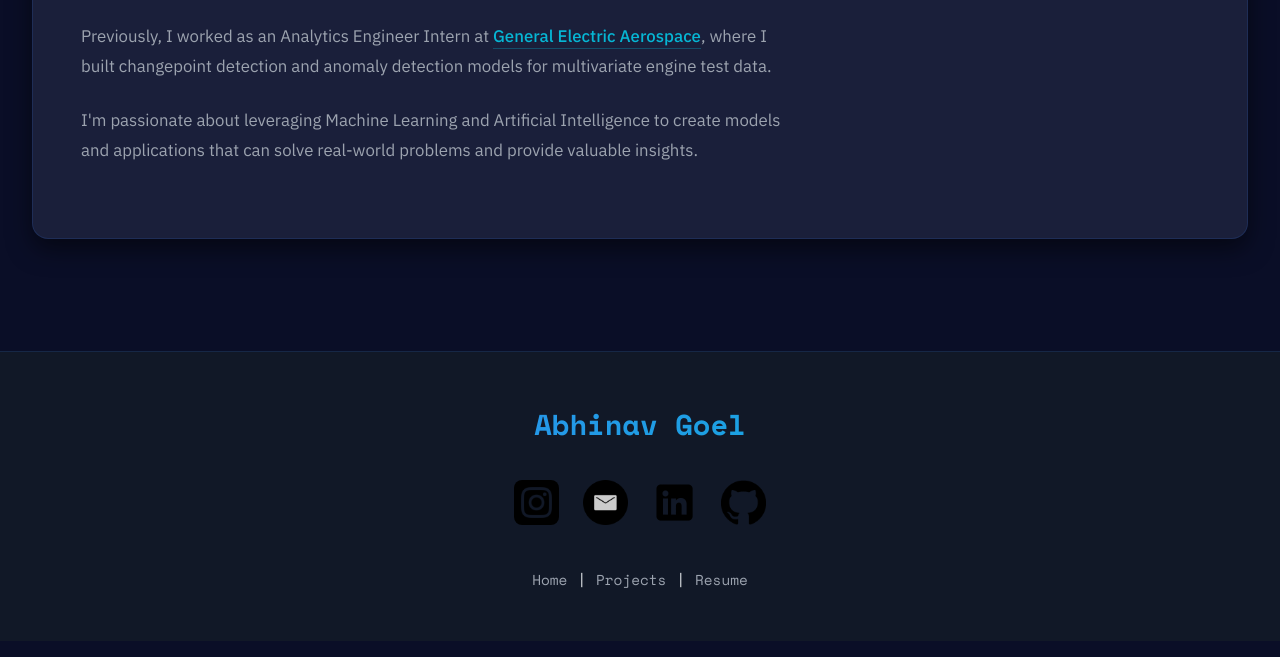
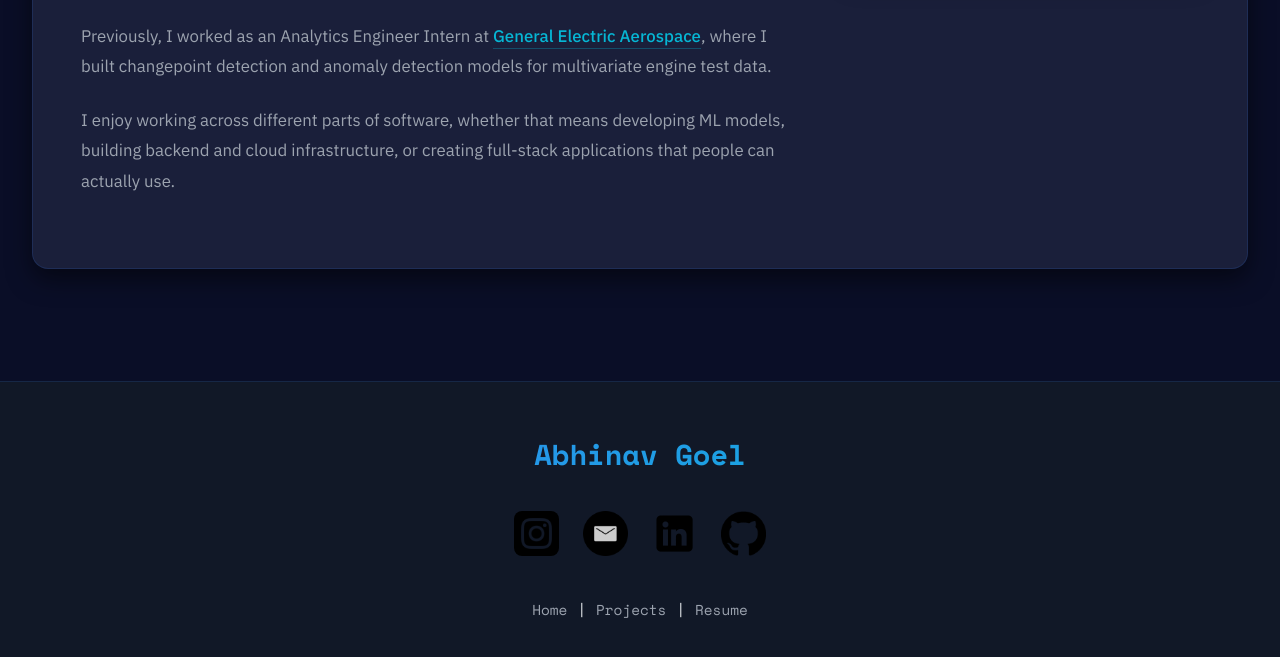
Before and after one commit to abhigoel25/abhiportfolio, a plain HTML site: page index.html in a window 1280 px wide. Shown: the part 804-1461 px from the top of the page. Drawn offline with nearby package versions, Linux system fonts and the light colour scheme.

Commit message:
Update to profile

```diff
--- a/index.html
+++ b/index.html
@@ -57,8 +57,9 @@
 						where I built changepoint detection and anomaly detection models for multivariate engine test data.
 					</p>
 					<p>
-						I'm passionate about leveraging Machine Learning and Artificial Intelligence to create
-						models and applications that can solve real-world problems and provide valuable insights.
+						I enjoy working across different parts of software, whether that means developing
+						ML models, building backend and cloud infrastructure, or creating full-stack applications
+						that people can actually use.
 					</p>
 				</div>
 
```
